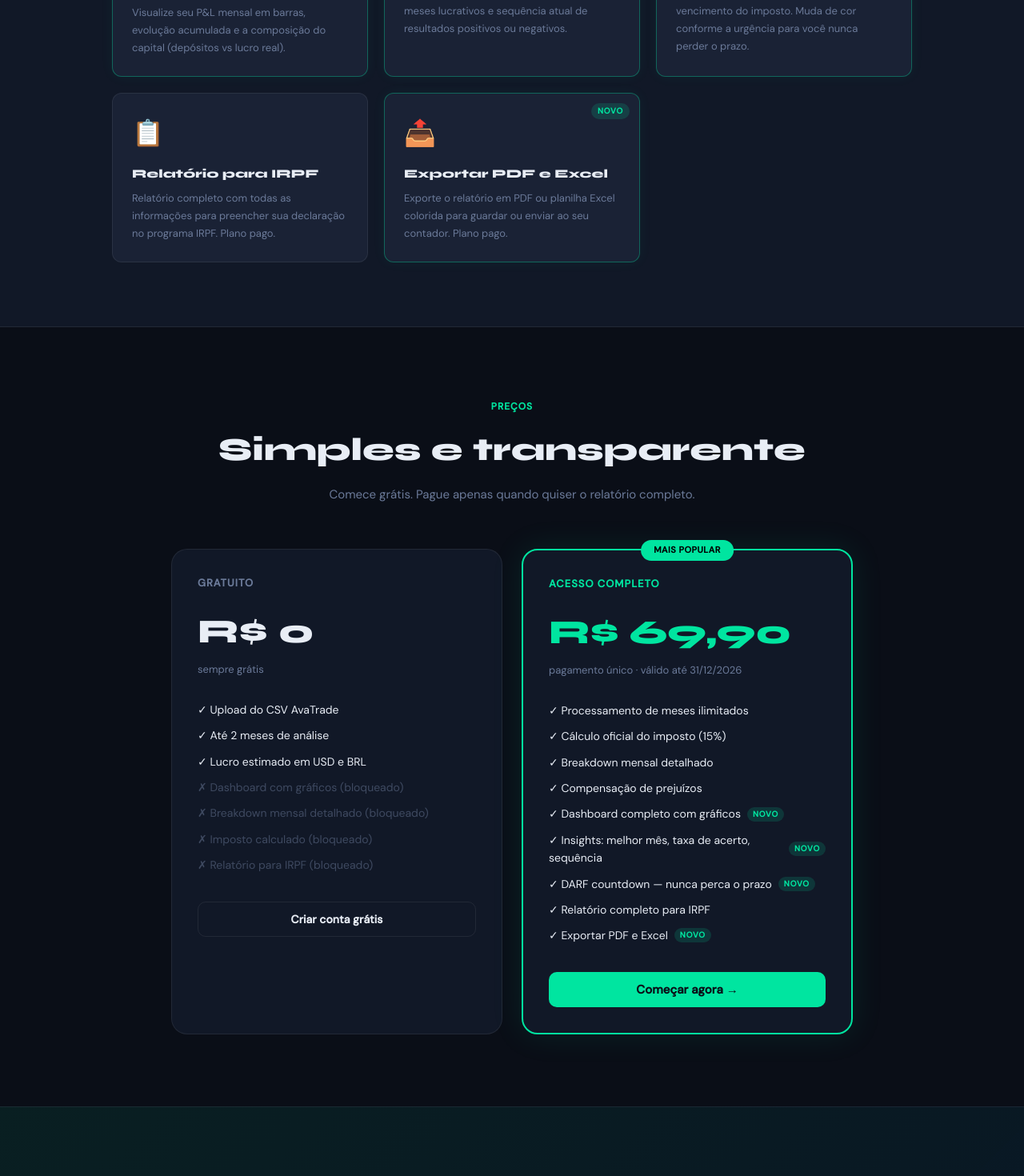
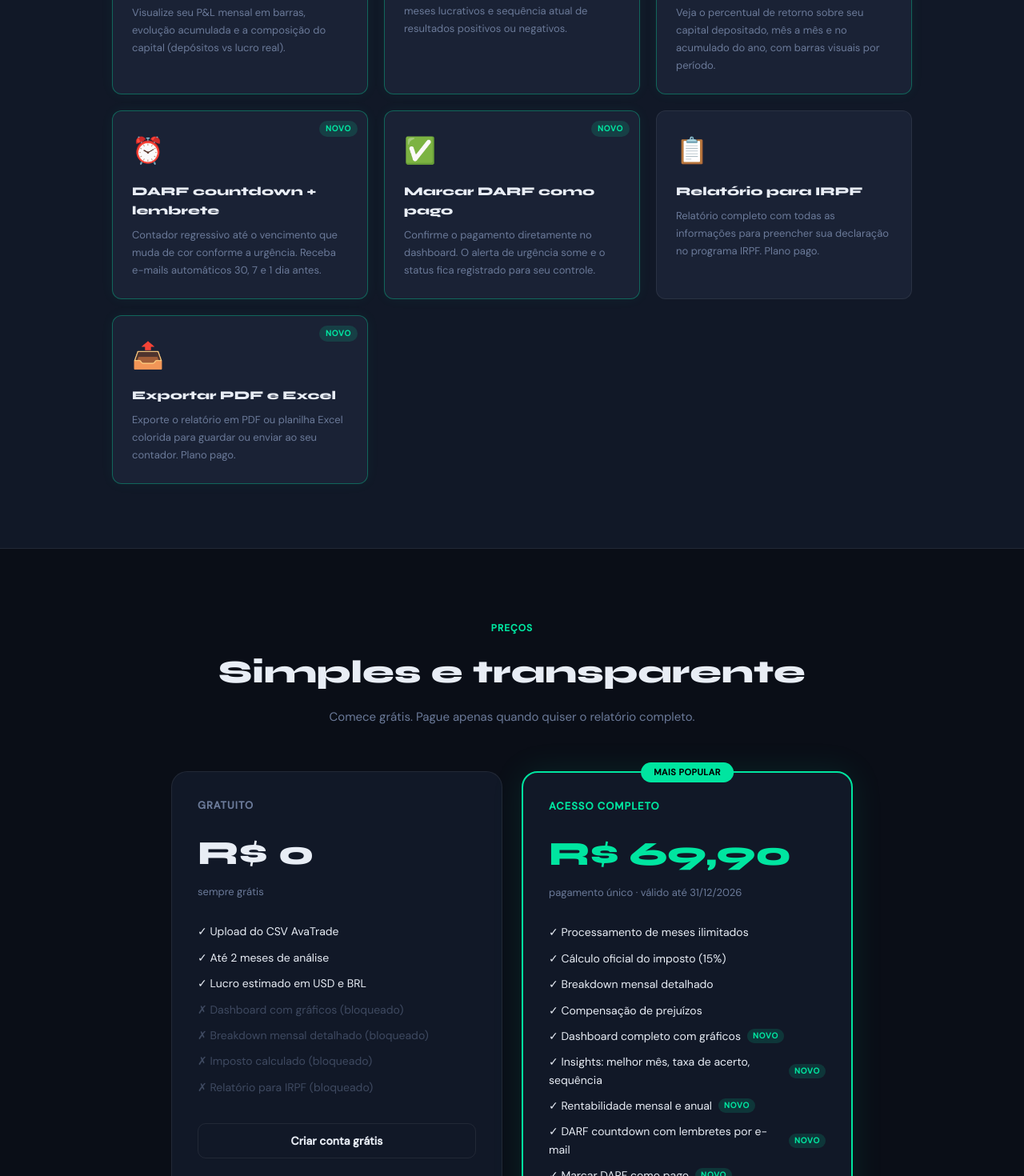
Before and after one commit to felixunai/darffx, a React (Vite) app in the folder frontend/: page / in a window 1280 px wide. Shown: the part 3020-4490 px from the top of the page at 80% size. Built offline with nearby package versions, Linux system fonts and the light colour scheme; no server answers.

Commit message:
feat: atualiza landing page com rentabilidade, DARF pago e lembretes

```diff
--- a/frontend/src/pages/LandingPage.jsx
+++ b/frontend/src/pages/LandingPage.jsx
@@ -220,7 +220,9 @@ export default function LandingPage() {
               { icon:'📉', titulo:'Compensação de prejuízos', desc:'Prejuízos de meses anteriores são automaticamente descontados da base tributável dentro do mesmo ano.' },
               { icon:'📊', titulo:'Dashboard com gráficos', desc:'Visualize seu P&L mensal em barras, evolução acumulada e a composição do capital (depósitos vs lucro real).', destaque: true },
               { icon:'🎯', titulo:'Insights de trading', desc:'Descubra seu melhor e pior mês, taxa de meses lucrativos e sequência atual de resultados positivos ou negativos.', destaque: true },
-              { icon:'⏰', titulo:'DARF countdown', desc:'Widget com contagem regressiva até o vencimento do imposto. Muda de cor conforme a urgência para você nunca perder o prazo.', destaque: true },
+              { icon:'📈', titulo:'Rentabilidade mensal e anual', desc:'Veja o percentual de retorno sobre seu capital depositado, mês a mês e no acumulado do ano, com barras visuais por período.', destaque: true },
+              { icon:'⏰', titulo:'DARF countdown + lembrete', desc:'Contador regressivo até o vencimento que muda de cor conforme a urgência. Receba e-mails automáticos 30, 7 e 1 dia antes.', destaque: true },
+              { icon:'✅', titulo:'Marcar DARF como pago', desc:'Confirme o pagamento diretamente no dashboard. O alerta de urgência some e o status fica registrado para seu controle.', destaque: true },
               { icon:'📋', titulo:'Relatório para IRPF', desc:'Relatório completo com todas as informações para preencher sua declaração no programa IRPF. Plano pago.' },
               { icon:'📤', titulo:'Exportar PDF e Excel', desc:'Exporte o relatório em PDF ou planilha Excel colorida para guardar ou enviar ao seu contador. Plano pago.', destaque: true },
             ].map((f) => (
@@ -313,7 +315,9 @@ export default function LandingPage() {
               { label:'✓ Compensação de prejuízos' },
               { label:'✓ Dashboard completo com gráficos', novo: true },
               { label:'✓ Insights: melhor mês, taxa de acerto, sequência', novo: true },
-              { label:'✓ DARF countdown — nunca perca o prazo', novo: true },
+              { label:'✓ Rentabilidade mensal e anual', novo: true },
+              { label:'✓ DARF countdown com lembretes por e-mail', novo: true },
+              { label:'✓ Marcar DARF como pago', novo: true },
               { label:'✓ Relatório completo para IRPF' },
               { label:'✓ Exportar PDF e Excel', novo: true },
             ].map((item) => (
```
